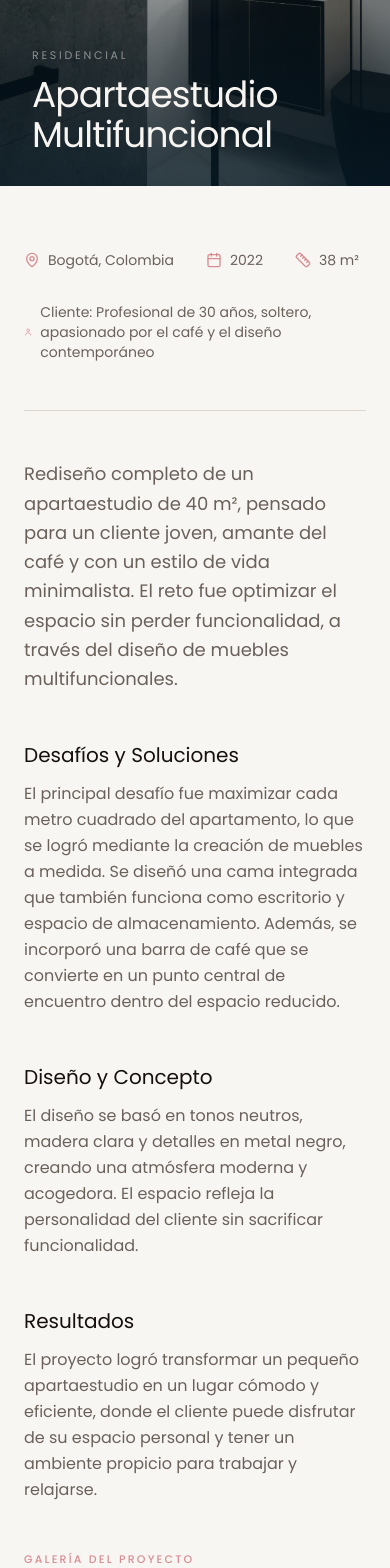
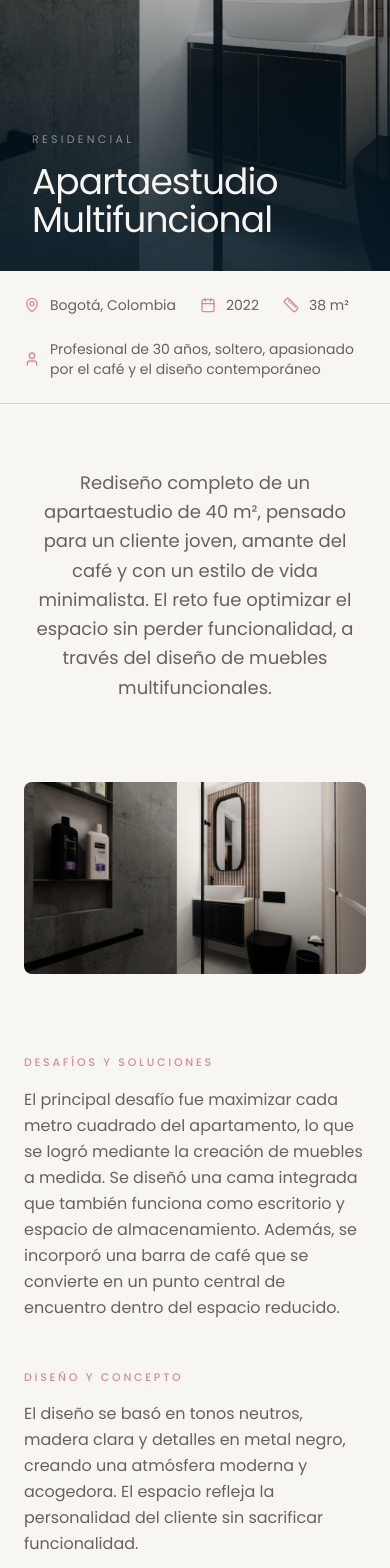
Before and after one commit to riichiiardo/mapaaguirre.architect, a React (Vite) app: page /proyectos/apartamento-pipe in a window 390 px wide. Shown: the part 320-1888 px from the top of the page. Built offline with nearby package versions, Linux system fonts and the light colour scheme; no server answers; what @convex-dev/auth would draw is missing.

Commit message:
Freebuff: A corregir:

```diff
--- a/src/pages/ProjectDetail.tsx
+++ b/src/pages/ProjectDetail.tsx
@@ -1,13 +1,32 @@
 import { useParams, Link, Navigate } from "react-router";
 import { motion } from "framer-motion";
-import { ArrowLeft, ArrowRight, MapPin, Calendar, Ruler, User } from "lucide-react";
+import {
+  ArrowLeft,
+  ArrowRight,
+  MapPin,
+  Calendar,
+  Ruler,
+  User,
+} from "lucide-react";
 import Navigation from "@/components/Navigation";
 import Footer from "@/components/Footer";
 import { projects, getProjectBySlug } from "@/data/projects";
 
-const fadeUpVariants = {
+const fadeUp = {
   hidden: { opacity: 0, y: 30 },
-  visible: { opacity: 1, y: 0, transition: { duration: 0.6, ease: "easeOut" as const } },
+  visible: {
+    opacity: 1,
+    y: 0,
+    transition: { duration: 0.6, ease: "easeOut" as const },
+  },
+};
+
+const fadeIn = {
+  hidden: { opacity: 0 },
+  visible: {
+    opacity: 1,
+    transition: { duration: 0.8, ease: "easeOut" as const },
+  },
 };
 
 export default function ProjectDetail() {
@@ -25,29 +44,32 @@ export default function ProjectDetail() {
     <div className="min-h-screen bg-background text-foreground">
       <Navigation />
 
-      {/* Cover */}
-      <section className="relative h-[60vh] lg:h-[75vh] overflow-hidden">
-        <img
+      {/* ─── Hero Cover ────────────────────────────────────────── */}
+      <section className="relative h-[70vh] lg:h-[85vh] overflow-hidden">
+        <motion.img
+          initial={{ scale: 1.05 }}
+          animate={{ scale: 1 }}
+          transition={{ duration: 1.2, ease: "easeOut" }}
           src={project.gallery[0]}
           alt={project.title}
           className="w-full h-full object-cover"
         />
-        <div className="absolute inset-0 bg-gradient-to-t from-primary/70 via-primary/20 to-transparent" />
+        <div className="absolute inset-0 bg-gradient-to-t from-primary/80 via-primary/20 to-transparent" />
         <div className="absolute bottom-0 left-0 right-0 p-8 lg:p-16">
           <div className="mx-auto max-w-7xl">
             <motion.p
               initial={{ opacity: 0, y: 10 }}
               animate={{ opacity: 1, y: 0 }}
-              transition={{ delay: 0.2 }}
-              className="text-[11px] uppercase tracking-[0.25em] text-primary-foreground/50 mb-3"
+              transition={{ delay: 0.3 }}
+              className="text-[11px] uppercase tracking-[0.3em] text-primary-foreground/50 mb-4"
             >
               {project.category}
             </motion.p>
             <motion.h1
               initial={{ opacity: 0, y: 20 }}
               animate={{ opacity: 1, y: 0 }}
-              transition={{ delay: 0.35 }}
-              className="font-serif text-4xl sm:text-5xl lg:text-6xl text-primary-foreground leading-[1.1] tracking-tight"
+              transition={{ delay: 0.45, duration: 0.7 }}
+              className="font-serif text-4xl sm:text-5xl lg:text-7xl text-primary-foreground leading-[1.05] tracking-tight"
             >
               {project.title}
             </motion.h1>
@@ -55,175 +77,193 @@ export default function ProjectDetail() {
         </div>
       </section>
 
-      {/* Details */}
-      <section className="py-16 lg:py-24">
+      {/* ─── Project Meta Strip ────────────────────────────────── */}
+      <section className="border-b border-border">
         <div className="mx-auto max-w-7xl px-6 lg:px-10">
-          {/* Meta strip */}
-          <div className="flex flex-wrap gap-8 pb-12 border-b border-border">
+          <div className="flex flex-wrap gap-6 lg:gap-10 py-6">
             {[
               { icon: MapPin, label: project.location },
               { icon: Calendar, label: project.year },
               { icon: Ruler, label: project.area },
-              { icon: User, label: `Cliente: ${project.client}` },
+              { icon: User, label: project.client },
             ].map((item) => (
               <div
                 key={item.label}
-                className="flex items-center gap-2 text-sm text-muted-foreground"
+                className="flex items-center gap-2.5 text-sm text-muted-foreground"
               >
-                <item.icon className="size-4 text-accent" />
-                {item.label}
+                <item.icon className="size-4 text-accent shrink-0" />
+                <span>{item.label}</span>
               </div>
             ))}
           </div>
+        </div>
+      </section>
 
-          <div className="grid grid-cols-1 lg:grid-cols-3 gap-16 mt-12">
-            {/* Main content */}
-            <div className="lg:col-span-2 space-y-12">
-              <motion.p
+      {/* ─── Editorial Layout: Image + Text alternating ────────── */}
+      <section className="py-16 lg:py-24">
+        <div className="mx-auto max-w-7xl px-6 lg:px-10">
+          {/* Intro description — full width */}
+          <motion.div
             initial="hidden"
             whileInView="visible"
-                viewport={{ once: true }}
-                variants={fadeUpVariants}
-                className="text-lg leading-relaxed text-muted-foreground"
+            viewport={{ once: true, margin: "-50px" }}
+            variants={fadeUp}
+            className="max-w-3xl mx-auto text-center mb-20"
           >
+            <p className="text-lg sm:text-xl leading-relaxed text-muted-foreground">
               {project.description}
-              </motion.p>
+            </p>
+          </motion.div>
 
-              {/* Challenges */}
+          {/* Gallery Image 1 — Full width */}
+          <motion.div
+            initial="hidden"
+            whileInView="visible"
+            viewport={{ once: true, margin: "-80px" }}
+            variants={fadeIn}
+            className="rounded-lg overflow-hidden mb-20"
+          >
+            <img
+              src={project.gallery[0]}
+              alt={`${project.title} — vista principal`}
+              className="w-full h-auto object-cover"
+              loading="lazy"
+            />
+          </motion.div>
+
+          {/* Challenges & Design Concept — Side by side */}
+          <div className="grid grid-cols-1 lg:grid-cols-2 gap-12 lg:gap-20 mb-20">
             <motion.div
               initial="hidden"
               whileInView="visible"
               viewport={{ once: true }}
-                variants={fadeUpVariants}
+              variants={fadeUp}
             >
-                <h3 className="font-serif text-xl text-foreground mb-3">
+              <p className="text-[11px] uppercase tracking-[0.25em] text-accent font-medium mb-4">
                 Desafíos y Soluciones
-                </h3>
+              </p>
               <p className="text-muted-foreground leading-relaxed">
                 {project.challenges}
               </p>
             </motion.div>
 
-              {/* Design Concept */}
             <motion.div
               initial="hidden"
               whileInView="visible"
               viewport={{ once: true }}
-                variants={fadeUpVariants}
+              variants={fadeUp}
             >
-                <h3 className="font-serif text-xl text-foreground mb-3">
+              <p className="text-[11px] uppercase tracking-[0.25em] text-accent font-medium mb-4">
                 Diseño y Concepto
-                </h3>
+              </p>
               <p className="text-muted-foreground leading-relaxed">
                 {project.designConcept}
               </p>
             </motion.div>
+          </div>
 
-              {/* Results */}
+          {/* Gallery Image 2 — Offset left */}
+          <motion.div
+            initial="hidden"
+            whileInView="visible"
+            viewport={{ once: true, margin: "-80px" }}
+            variants={fadeIn}
+            className="max-w-4xl rounded-lg overflow-hidden mb-20"
+          >
+            <img
+              src={project.gallery[1]}
+              alt={`${project.title} — vista interior`}
+              className="w-full h-auto object-cover"
+              loading="lazy"
+            />
+          </motion.div>
+
+          {/* Results — Centered highlight */}
           <motion.div
             initial="hidden"
             whileInView="visible"
             viewport={{ once: true }}
-                variants={fadeUpVariants}
+            variants={fadeUp}
+            className="max-w-3xl mx-auto text-center mb-20 py-12 border-y border-border"
           >
-                <h3 className="font-serif text-xl text-foreground mb-3">
+            <p className="text-[11px] uppercase tracking-[0.25em] text-accent font-medium mb-4">
               Resultados
-                </h3>
-                <p className="text-muted-foreground leading-relaxed">
-                  {project.results}
+            </p>
+            <p className="text-lg leading-relaxed text-muted-foreground italic">
+              &ldquo;{project.results}&rdquo;
             </p>
           </motion.div>
 
-              {/* Gallery */}
-              <div className="space-y-6">
-                <p className="text-[11px] uppercase tracking-[0.2em] text-accent font-medium">
-                  Galería del Proyecto
-                </p>
-                {project.gallery.map((img, i) => (
+          {/* Gallery Image 3 — Full width */}
           <motion.div
-                    key={i}
-                    initial={{ opacity: 0, y: 20 }}
-                    whileInView={{ opacity: 1, y: 0 }}
-                    viewport={{ once: true }}
-                    transition={{ duration: 0.6, delay: i * 0.08 }}
-                    className="rounded-lg overflow-hidden"
+            initial="hidden"
+            whileInView="visible"
+            viewport={{ once: true, margin: "-80px" }}
+            variants={fadeIn}
+            className="rounded-lg overflow-hidden mb-20"
           >
             <img
-                      src={img}
-                      alt={`${project.title} — imagen ${i + 1}`}
+              src={project.gallery[2]}
+              alt={`${project.title} — vista final`}
               className="w-full h-auto object-cover"
               loading="lazy"
             />
           </motion.div>
+
+          {/* Services + Contact sidebar */}
+          <div className="grid grid-cols-1 lg:grid-cols-3 gap-12 lg:gap-16">
+            {/* Services */}
+            <motion.div
+              initial="hidden"
+              whileInView="visible"
+              viewport={{ once: true }}
+              variants={fadeUp}
+              className="lg:col-span-2"
+            >
+              <p className="text-[11px] uppercase tracking-[0.25em] text-accent font-medium mb-6">
+                Servicios del Proyecto
+              </p>
+              <div className="grid grid-cols-1 sm:grid-cols-2 gap-4">
+                {project.services.map((s) => (
+                  <div
+                    key={s}
+                    className="flex items-center gap-3 p-4 bg-secondary/40 rounded-lg"
+                  >
+                    <div className="w-2 h-2 rounded-full bg-accent shrink-0" />
+                    <span className="text-sm text-foreground">{s}</span>
+                  </div>
                 ))}
               </div>
-            </div>
+            </motion.div>
 
-            {/* Sidebar */}
-            <aside className="space-y-10">
-              {/* Services */}
-              <div>
-                <p className="text-[11px] uppercase tracking-[0.2em] text-accent font-medium mb-4">
-                  Servicios
+            {/* CTA Card */}
+            <motion.div
+              initial="hidden"
+              whileInView="visible"
+              viewport={{ once: true }}
+              variants={fadeUp}
+            >
+              <div className="p-8 bg-primary rounded-lg text-primary-foreground sticky top-28">
+                <p className="font-serif text-xl mb-2">
+                  ¿Te inspira este proyecto?
                 </p>
-                <ul className="space-y-2.5">
-                  {project.services.map((s) => (
-                    <li
-                      key={s}
-                      className="text-sm text-muted-foreground flex items-start gap-2"
-                    >
-                      <span className="mt-1.5 w-1.5 h-1.5 rounded-full bg-accent/60 shrink-0" />
-                      {s}
-                    </li>
-                  ))}
-                </ul>
-              </div>
-
-              {/* Project Info */}
-              <div className="p-6 bg-secondary/50 rounded-lg space-y-4">
-                <p className="text-[11px] uppercase tracking-[0.2em] text-accent font-medium">
-                  Ficha del Proyecto
-                </p>
-                <div className="space-y-3 text-sm">
-                  <div className="flex justify-between">
-                    <span className="text-muted-foreground">Ubicación</span>
-                    <span className="text-foreground font-medium">{project.location}</span>
-                  </div>
-                  <div className="flex justify-between">
-                    <span className="text-muted-foreground">Área</span>
-                    <span className="text-foreground font-medium">{project.area}</span>
-                  </div>
-                  <div className="flex justify-between">
-                    <span className="text-muted-foreground">Año</span>
-                    <span className="text-foreground font-medium">{project.year}</span>
-                  </div>
-                  <div className="flex justify-between">
-                    <span className="text-muted-foreground">Cliente</span>
-                    <span className="text-foreground font-medium text-right max-w-[200px]">{project.client}</span>
-                  </div>
-                </div>
-              </div>
-
-              {/* CTA */}
-              <div className="p-6 bg-primary rounded-lg text-primary-foreground">
-                <p className="font-serif text-lg mb-2">¿Te inspira este proyecto?</p>
-                <p className="text-sm text-primary-foreground/60 mb-4">
+                <p className="text-sm text-primary-foreground/60 mb-6">
                   Cuéntame tu idea y exploremos juntos las posibilidades.
                 </p>
                 <Link
                   to="/contacto"
-                  className="inline-flex items-center gap-2 px-5 py-2.5 text-[12px] uppercase tracking-[0.12em] font-medium bg-primary-foreground text-primary rounded hover:bg-primary-foreground/90 transition-colors"
+                  className="inline-flex items-center gap-2 px-6 py-3 text-[12px] uppercase tracking-[0.12em] font-medium bg-primary-foreground text-primary rounded hover:bg-primary-foreground/90 transition-colors"
                 >
-                  Contactar
-                  <ArrowRight className="size-3.5" />
+                  Iniciar Conversación
+                  <ArrowRight className="size-4" />
                 </Link>
               </div>
-            </aside>
+            </motion.div>
           </div>
         </div>
       </section>
 
-      {/* Prev / Next */}
+      {/* ─── Prev / Next ───────────────────────────────────────── */}
       <section className="border-t border-border">
         <div className="mx-auto max-w-7xl">
           <div className="grid grid-cols-1 sm:grid-cols-2 divide-y sm:divide-y-0 sm:divide-x divide-border">
```
Also changed, not shown: src/components/Navigation.tsx (+62 -13 lines), src/pages/Landing.tsx (+17 -21 lines). Lines whose indentation alone changed are shown as unchanged.
